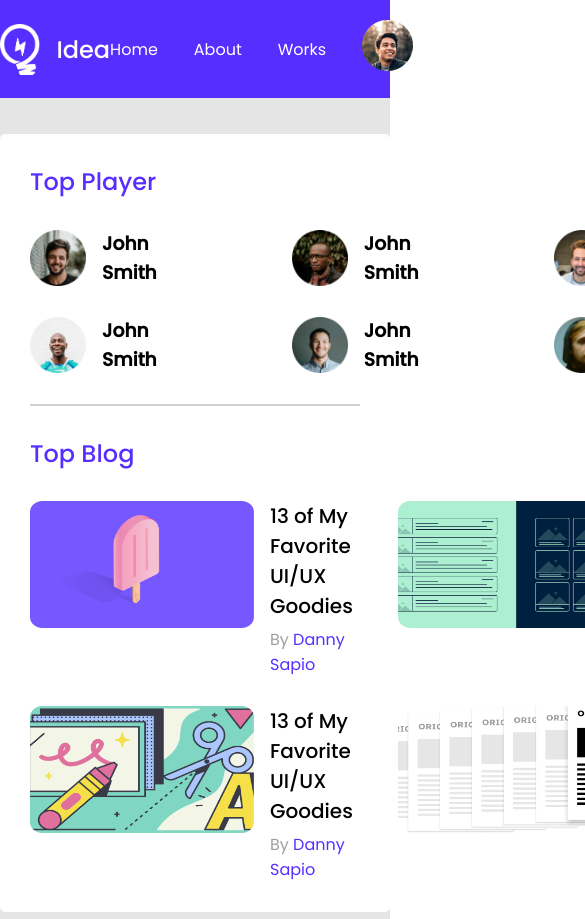
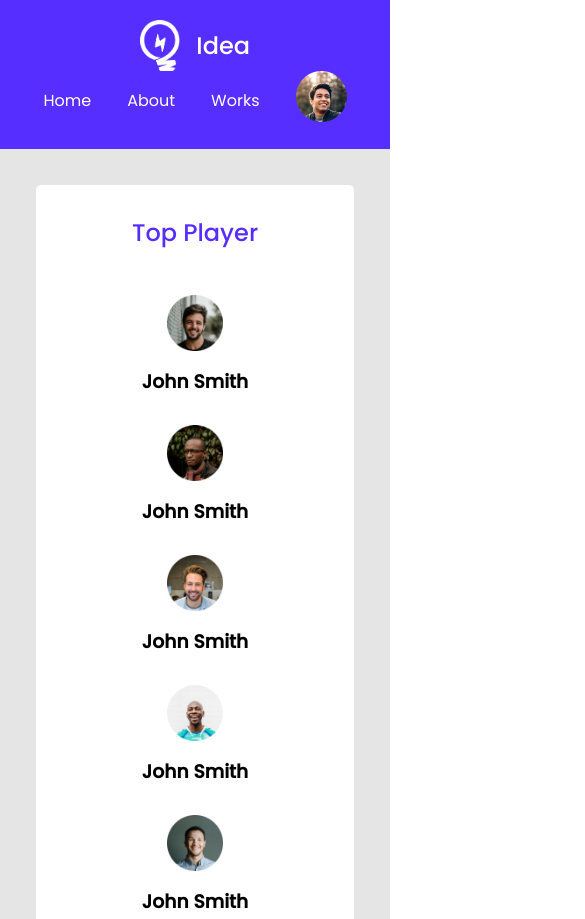
Before and after one commit to SR-Chowdhury/ML-2-Module-10, a plain HTML site: page index.html in a window 390 px wide. Shown: the top 919 px of the page, 585 px wide, since content can reach past the window. Drawn offline with Linux system fonts and the light colour scheme.

Commit message:
Mobile deviece done

```diff
--- a/style.css
+++ b/style.css
@@ -208,3 +208,51 @@ main {
     border-radius: 14.6913px;
     padding: 4.5px;
 }
+
+/* -----------------------
+    Media Query Design
+------------------------ */
+@media only screen and (max-width: 687px) {
+    nav {
+        flex-direction: column;
+        align-items: center;
+    }
+    .section-title {
+        padding: 30px 0px 15px 0px;
+        text-align: center;
+    }
+    main {
+        padding: 36px 36px;
+    }
+    .player-container {
+        grid-template-columns: repeat(1, 1fr);
+        justify-items: center;
+    }
+    .single-player {
+        flex-direction: column;
+    }
+    .blog-container {
+        grid-template-columns: repeat(1, 1fr);
+    }
+    .single-blog {
+        flex-direction: column;
+    }
+    .blog-Thumbnail img {
+        width: 100%;
+        height: 100%;
+    }
+    .course-container {
+        flex-direction: column;
+    }
+
+    .course-img img {
+        width: 100%;
+        height: 100%;
+    }
+}
+
+@media only screen and (min-width: 688px) and (max-width: 992px) {
+    nav {
+        padding: 20px 20px;
+    }
+}
```
